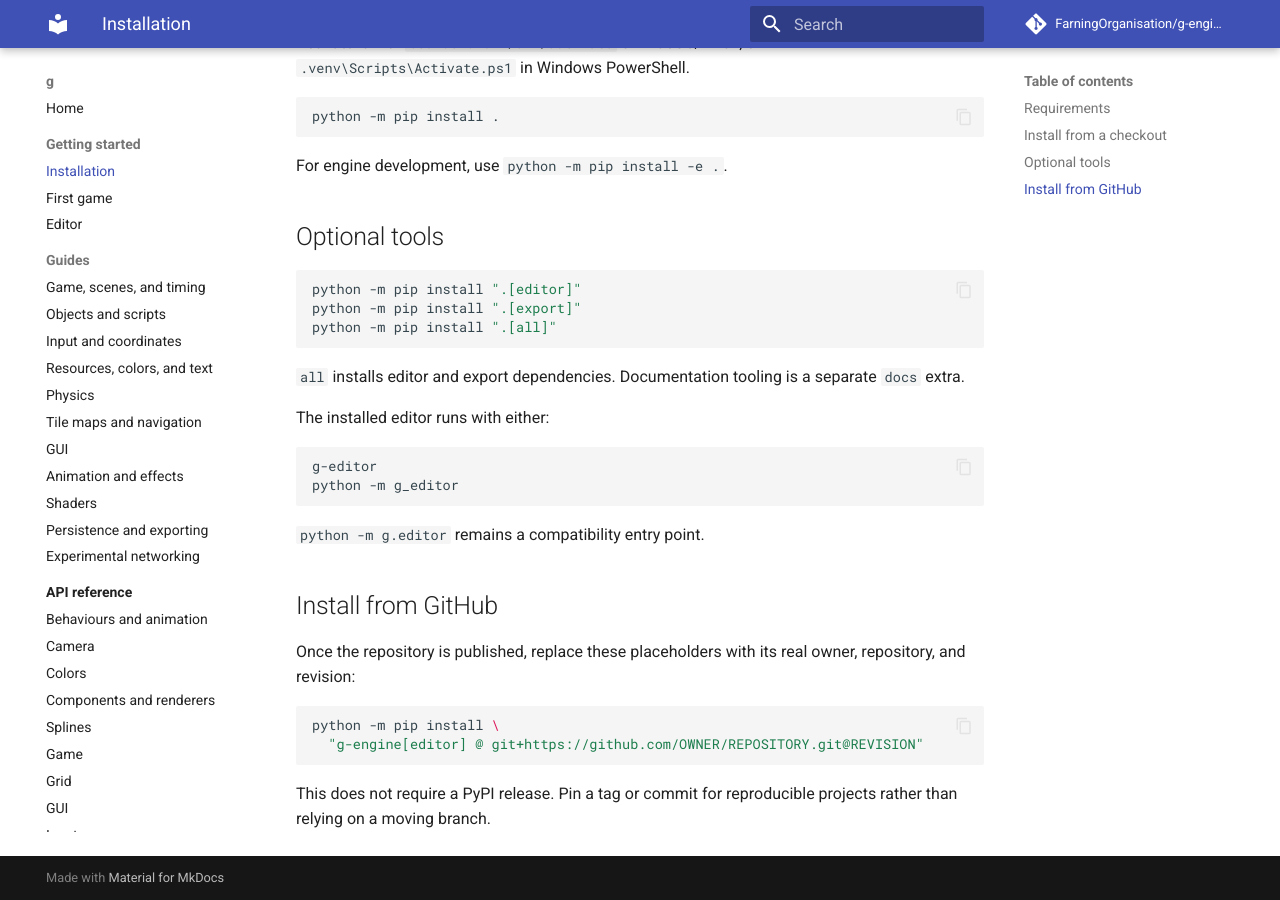
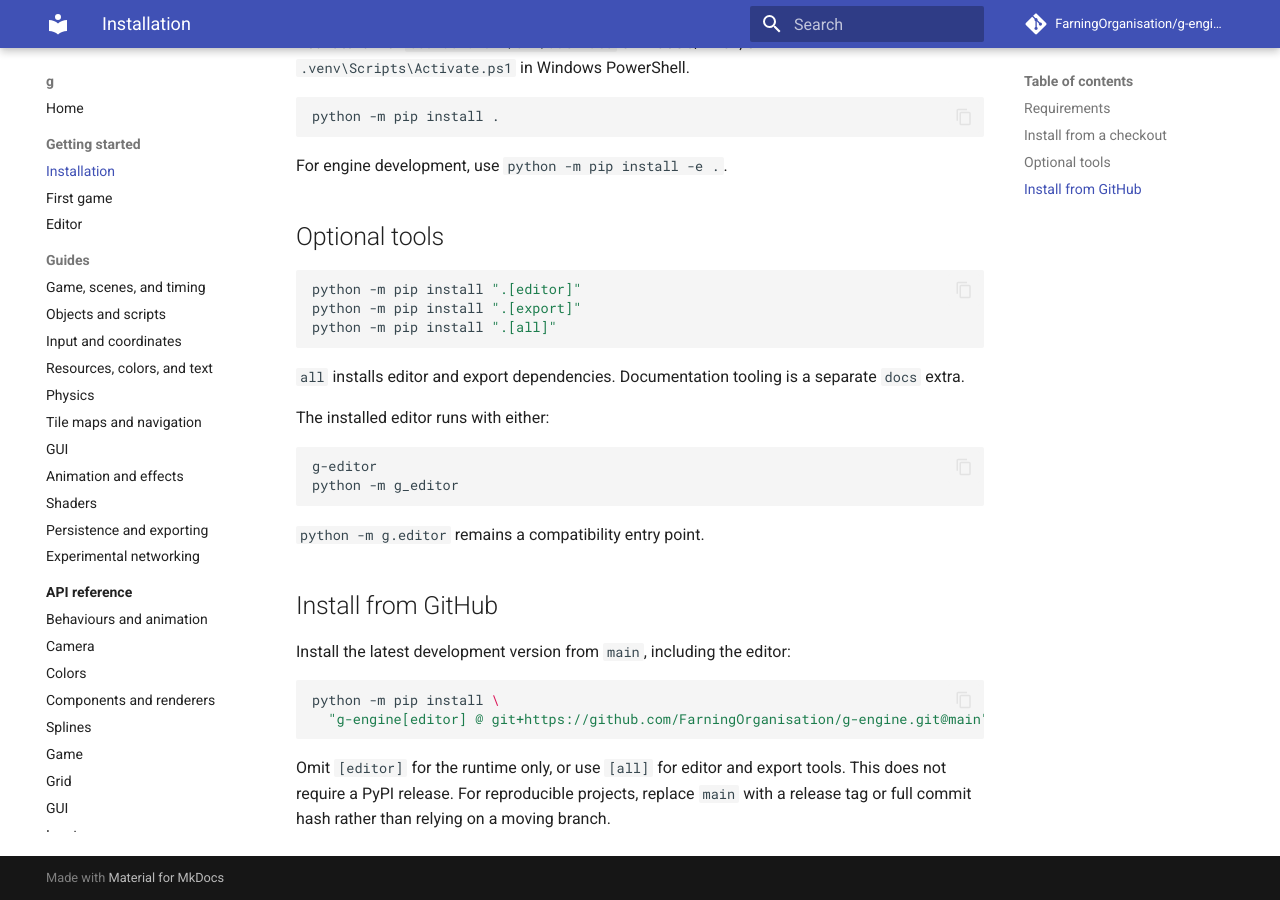
Before and after one commit to FarningOrganisation/g-engine, an MkDocs documentation site: the page built from docs/getting-started/installation.md, in a window 1280 px wide and 900 px high, scrolled down 575 px. Built offline with MkDocs 1.6.1 and Material for MkDocs 9.7.7, drawn with Linux system fonts in a browser that asks for light colours; comment, search, counter and statistics services are not loaded.

Commit message:
Use published GitHub repository in installation instructions
Co-authored-by: Copilot <223556219+Copilot@users.noreply.github.com>

````diff
--- a/docs/getting-started/installation.md
+++ b/docs/getting-started/installation.md
@@ -49,13 +49,14 @@ python -m g_editor
 
 ## Install from GitHub
 
-Once the repository is published, replace these placeholders with its real
-owner, repository, and revision:
+Install the latest development version from `main`, including the editor:
 
 ```bash
 python -m pip install \
-  "g-engine[editor] @ git+https://github.com/OWNER/REPOSITORY.git@REVISION"
+  "g-engine[editor] @ git+https://github.com/FarningOrganisation/g-engine.git@main"
 ```
 
-This does not require a PyPI release. Pin a tag or commit for reproducible
-projects rather than relying on a moving branch.
+Omit `[editor]` for the runtime only, or use `[all]` for editor and export
+tools. This does not require a PyPI release. For reproducible projects, replace
+`main` with a release tag or full commit hash rather than relying on a moving
+branch.
````
Also changed, not shown: README.md (+1 -1 lines).
